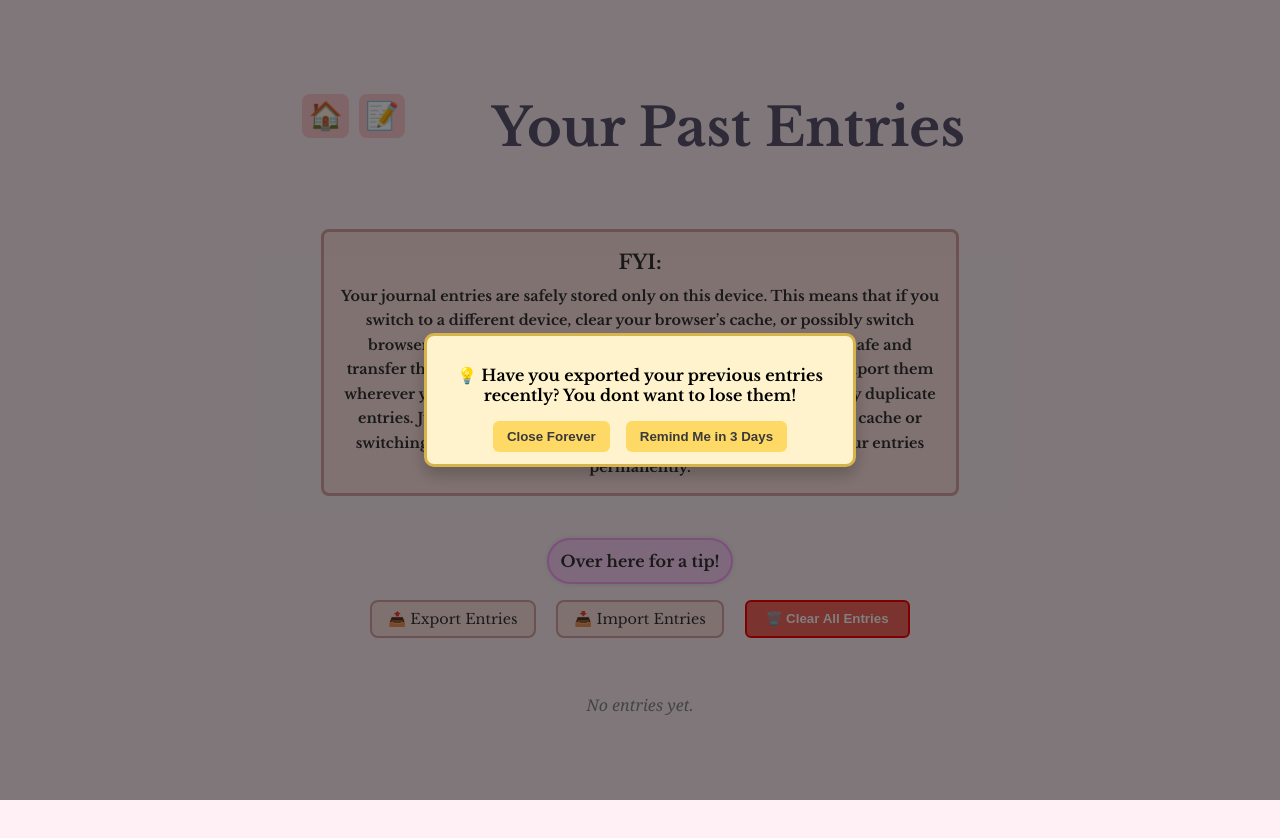
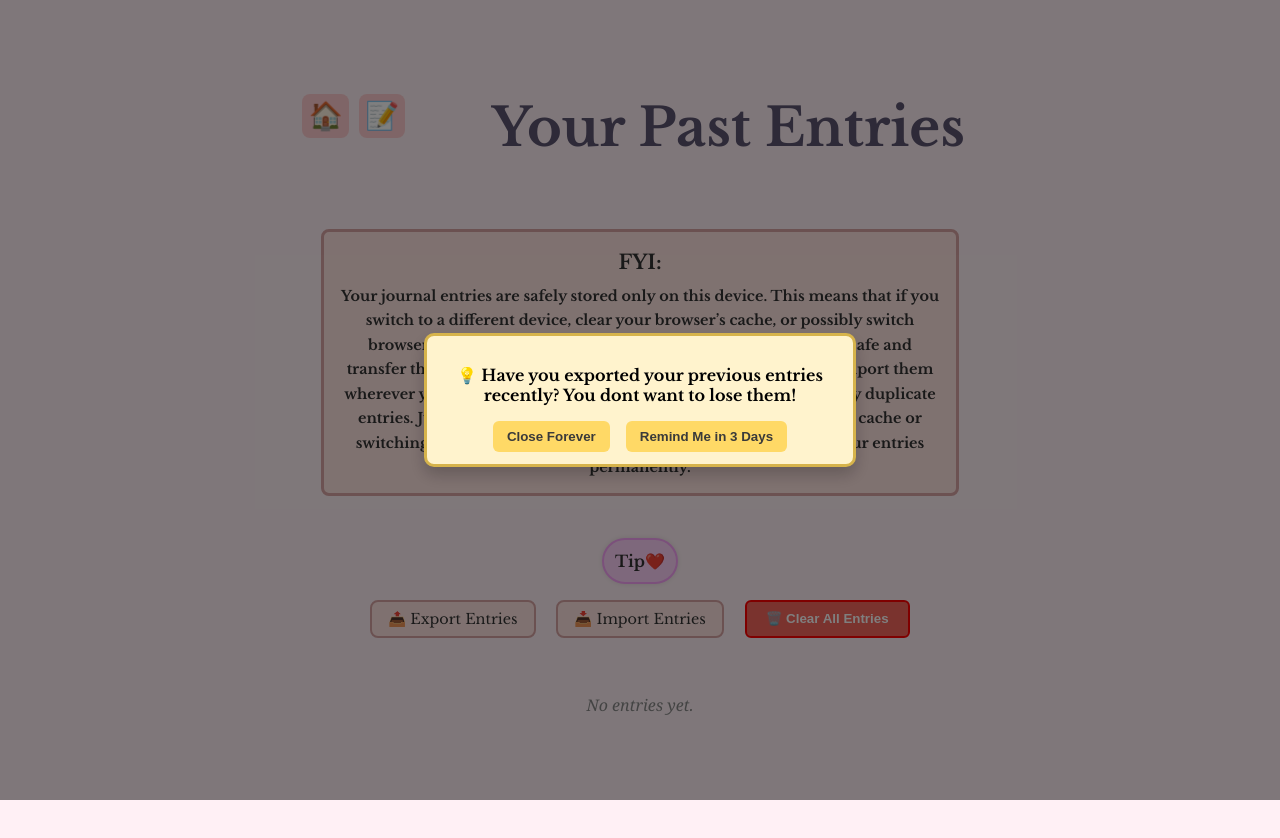
Before and after one commit to ShaynaMBarclay/vent2me, a React (Vite) app: page /history in a window 1280 px wide. Shown: the top 838 px of the page. Built offline with nearby package versions, Linux system fonts and the light colour scheme; a web font is replaced by a local one.

Commit message:
added tip

```diff
--- a/src/pages/History.jsx
+++ b/src/pages/History.jsx
@@ -114,7 +114,7 @@ function History() {
         {/* Tip Bubble */}
       <div className="tip-container">
         <div className="tip-bubble">
-          <span className="tip-text">Over here for a tip!</span>
+          <span className="tip-text">Tip❤️</span>
           <div className="tip-info">
             <p>To sync across devices or browsers, export your entries after each new one, email them to yourself, then go to your other device, click 'Clear All Entries,' and re-import the updated entries. Or keep seperate entries on seperate devices. I dont judge😈</p>
           </div>
--- a/src/styles/History.css
+++ b/src/styles/History.css
@@ -399,7 +399,7 @@ body.dark-mode .toggle-advice {
 
 body.dark-mode .tip-bubble {
   background-color: #a98ba6;
-  border: 2px solid #e19ce1;
+  border: 2px solid #664466;
   color:  #f8d9d9;
 }
 
```
